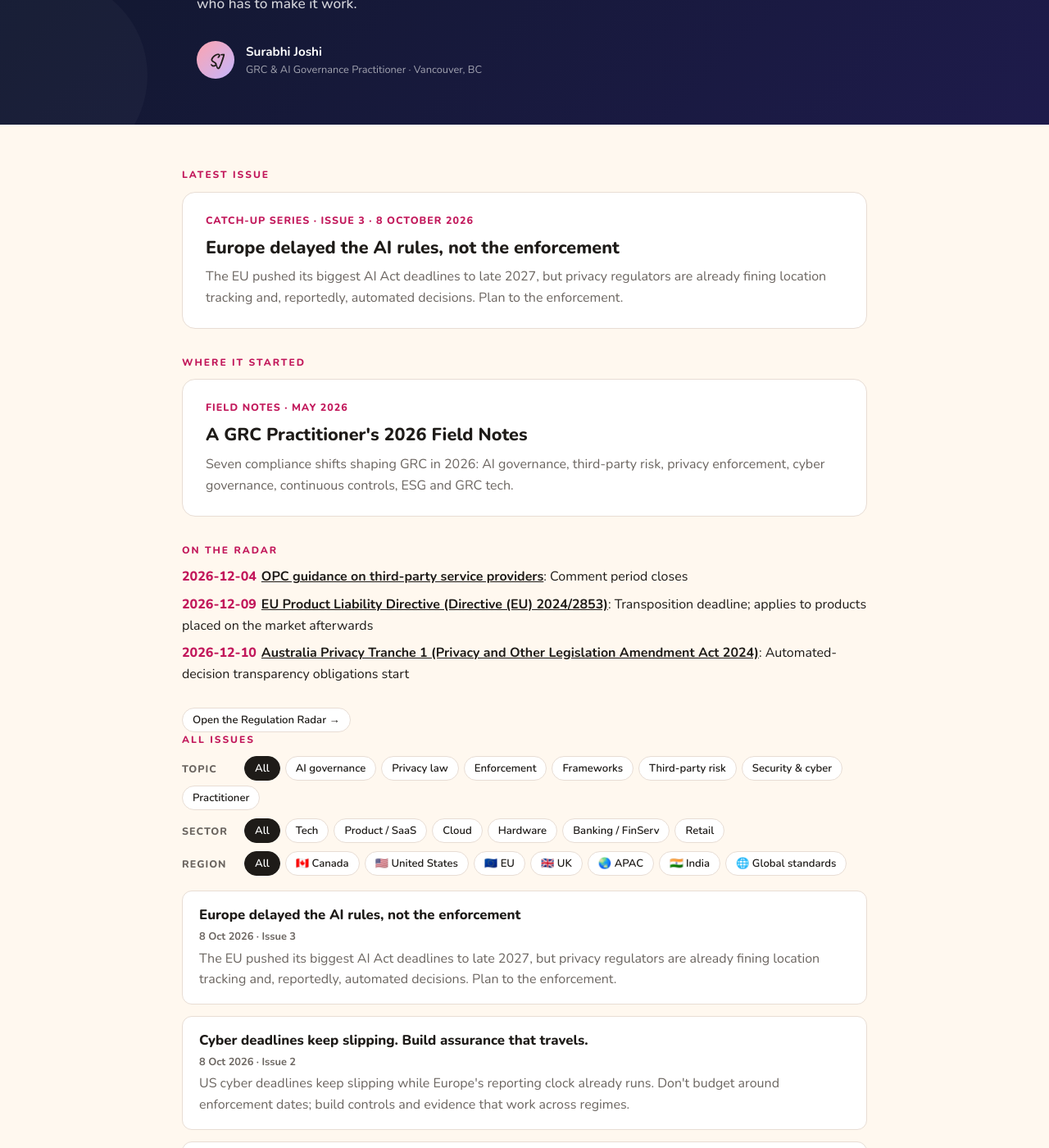
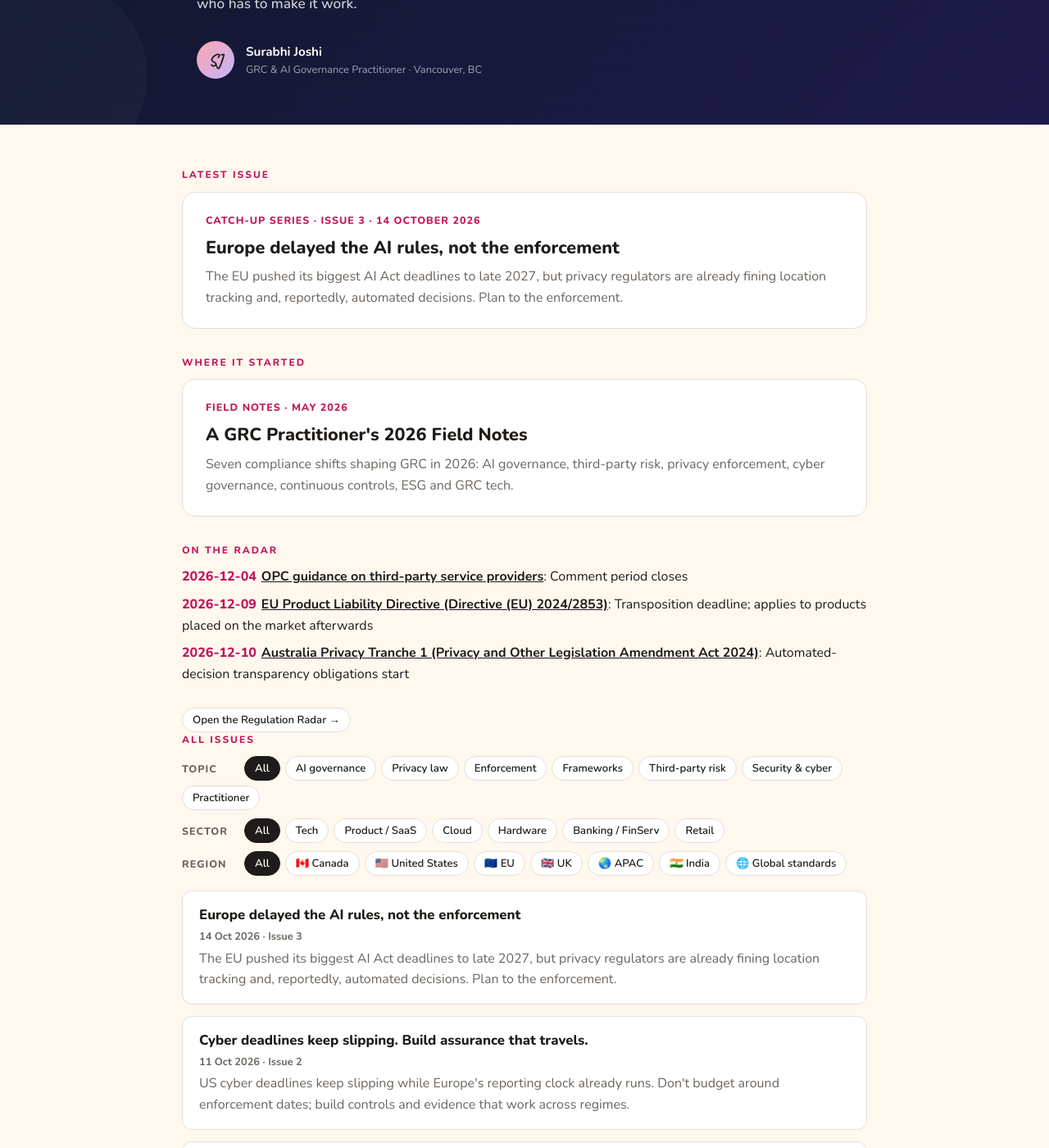
Before and after one commit to grc-with-sjo/grc-insights, a Jekyll site: the page built from index.html, in a window 1280 px wide and 1400 px high, scrolled down 355 px. Shown: the whole window at 82% size. Built offline with Jekyll 4.4.1, drawn with Linux system fonts in a browser that asks for light colours.

Commit message:
feat: scheduled publishing — Issue 2 on 2026-10-11, Issue 3 on 2026-10-14
future: false hides issues until their date; a nightly workflow requests a
Pages rebuild so each issue appears on its date without a push.

Co-Authored-By: Claude Opus 5.5 <noreply@anthropic.com>

```diff
--- a/_config.yml
+++ b/_config.yml
@@ -20,7 +20,7 @@ goatcounter: ""
 linkedin_newsletter: ""
 
 markdown: kramdown
-future: true
+future: false  # issues dated in the future stay hidden until a rebuild on/after their date (see .github/workflows/scheduled-publish.yml)
 plugins:
   - jekyll-seo-tag
   - jekyll-sitemap
--- a/_issues/2026-10-18-europe-delayed-ai-rules-not-enforcement.md
+++ b/_issues/2026-10-18-europe-delayed-ai-rules-not-enforcement.md
@@ -2,7 +2,7 @@
 title: "Europe delayed the AI rules, not the enforcement"
 issue: 3
 series: catch-up
-date: 2026-10-08
+date: 2026-10-14
 calendar_date: 2026-10-18
 regions: [EU, UK]
 sectors: [tech, saas, banking, retail]
--- a/_issues/2026-11-22-cyber-deadlines-slip-assurance-travels.md
+++ b/_issues/2026-11-22-cyber-deadlines-slip-assurance-travels.md
@@ -2,7 +2,7 @@
 title: "Cyber deadlines keep slipping. Build assurance that travels."
 issue: 2
 series: catch-up
-date: 2026-10-08
+date: 2026-10-11
 calendar_date: 2026-11-22
 regions: [US, CA, EU, GLOBAL]
 sectors: [cloud, saas, tech, hardware, banking]
```
Also changed, not shown: tests/site.test.mjs (+10 -0 lines), .github/workflows/scheduled-publish.yml (added), README.md.
